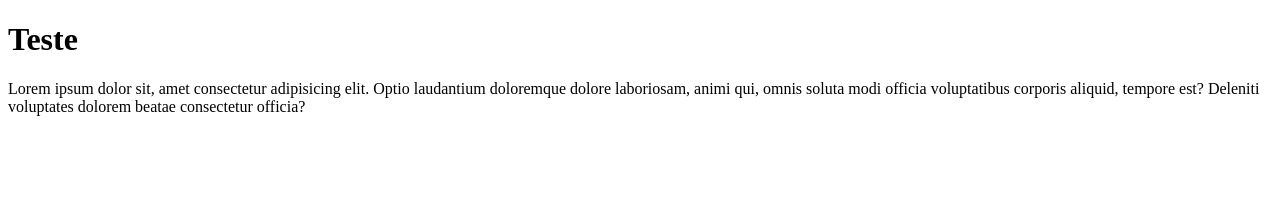
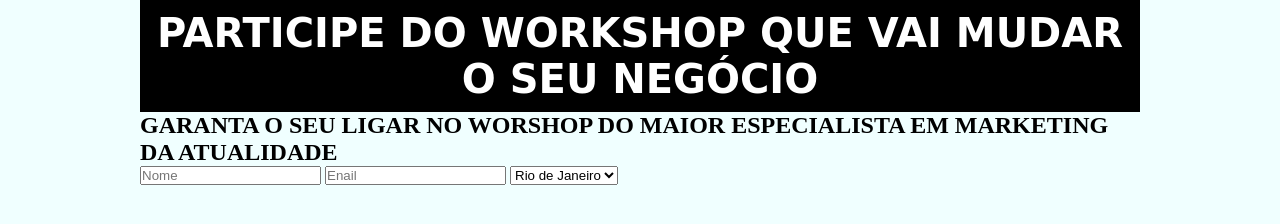
Before and after one commit to HerusMacedo/Projeto-Pagina-de-Captura, a plain HTML site: page PCaptura/index.html in a window 1280 px wide. Drawn offline with Linux system fonts and the light colour scheme; a web font is replaced by a local one.

Commit message:
Atualizado

```diff
--- a/PCaptura/index.html
+++ b/PCaptura/index.html
@@ -1,17 +1,63 @@
 <!DOCTYPE html>
 <html lang="en">
+
 <head>
     <meta charset="UTF-8">
-    <meta http-equiv="X-UA-Compatible" content="IE=edge">
     <meta name="viewport" content="width=device-width, initial-scale=1.0">
     <link href="./style.css" type="text/css" rel="stylesheet">
-    <title>Document</title>
+    <link rel="icon" href="./Imagens/ico.png" type="image/png">
+    <title>WorkShop</title>
+    <link rel="preconnect" href="https://fonts.googleapis.com">
+    <link rel="preconnect" href="https://fonts.gstatic.com" crossorigin>
+    <link href="https://fonts.googleapis.com/css2?family=Pacifico&family=Praise&family=Road+Rage&display=swap"
+        rel="stylesheet">
+
 </head>
+
 <body>
 
-    <h1>Teste</h1>
+    <div class="conteudo">
 
-<p>Lorem ipsum dolor sit, amet consectetur adipisicing elit. Optio laudantium doloremque dolore laboriosam, animi qui, omnis soluta modi officia voluptatibus corporis aliquid, tempore est? Deleniti voluptates dolorem beatae consectetur officia?</p>
+        <header class="titulo">
+
+            <h1>PARTICIPE DO WORKSHOP QUE VAI MUDAR O SEU NEGÓCIO</h1>
+
+
+        </header>
+
+        <h2></h2>
+
+
+        <div class="container">
+
+            <section>
+
+                <h2>GARANTA O SEU LIGAR NO WORSHOP DO MAIOR ESPECIALISTA EM MARKETING DA ATUALIDADE</h2>
+
+                <p></p>
+
+                <form>
+                    <input id="name" type="text" name="name" placeholder="Nome">
+
+                    <input id="email" name="email" type="text" placeholder="Enail">
+
+                    <select name="lugar">
+
+<option value="rj">Rio de Janeiro</option>
+<option value="sp">São Paulo</option>
+<option value="rj">Minas Gerais</option>
+
+
+
+                    </select>
+
+
+                </form>
+
+
+            </section>
+
+        </div>
 
 
 
@@ -19,5 +65,11 @@
 
 
 
+    </div>
+
+
+
+
 </body>
+
 </html>
--- a/PCaptura/style.css
+++ b/PCaptura/style.css
@@ -1,5 +1,34 @@
-p{
+*{
 
+margin: 0;
+padding: 0;
 
 
 }
+
+body{
+
+background-color: #F0FFFF;
+
+}
+
+.conteudo{
+
+
+max-width: 1000px;
+margin: auto;
+
+}
+
+
+.titulo{
+
+background-color: black;
+color: white;
+text-align: center;
+font-family: 'Road Rage', cursive;
+font-size: 20px;
+padding: 10px;
+
+
+}
```
